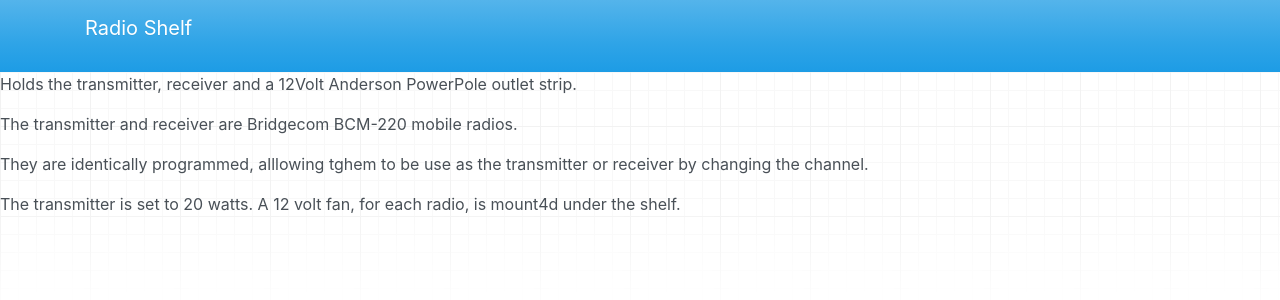
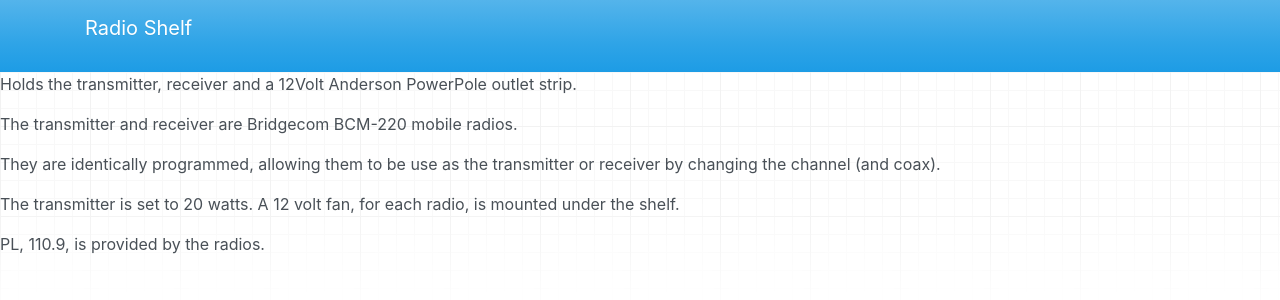
Before and after one commit to dicklieber/wm9w-mkdocs, an MkDocs documentation site: the page built from docs/guide/radioshelf.md, in a window 1280 px wide. Shown: the top 300 px of the page. Built offline with MkDocs 1.6.1, drawn with Linux system fonts in a browser that asks for light colours; nearby versions of some CDN libraries.

```diff
--- a/docs/guide/radioshelf.md
+++ b/docs/guide/radioshelf.md
@@ -6,6 +6,8 @@ Holds the transmitter, receiver and a 12Volt Anderson PowerPole outlet strip.
 
 The transmitter and receiver are Bridgecom BCM-220 mobile radios.
 
-They are identically programmed, alllowing tghem to be use as the transmitter or receiver by changing the channel.
+They are identically programmed, allowing them to be use as the transmitter or receiver by changing the channel (and coax).
 
-The transmitter is set to 20 watts. A 12 volt fan, for each radio, is mount4d under the shelf.
+The transmitter is set to 20 watts. A 12 volt fan, for each radio, is mounted under the shelf.
+
+PL, 110.9, is provided by the radios.
--- a/overrides/iframe.html
+++ b/overrides/iframe.html
@@ -30,14 +30,10 @@
     -->
     <link rel="stylesheet" href="https://unpkg.com/purecss@1.0.0/build/pure-min.css">
 
-    {% for path in config.extra_css %}
-    <link href="{{ path|url }}" rel="stylesheet">
-    {% endfor %}
+<!--    {% for path in config.extra_css %}-->
+<!--    <link href="{{ path|url }}" rel="stylesheet">-->
+<!--    {% endfor %}-->
 
-    <script
-            src="https://code.jquery.com/jquery-3.3.1.slim.min.js"
-            integrity="sha256-3edrmyuQ0w65f8gfBsqowzjJe2iM6n0nKciPUp8y+7E="
-            crossorigin="anonymous"></script>
 
 </head>
 
```
Also changed, not shown: docs/guide/allstarpi.md (+1 -1 lines), docs/guide/outletstrip.md (added, +5 -0 lines), docs/guide/tempsensor.md (added, +5 -0 lines).
